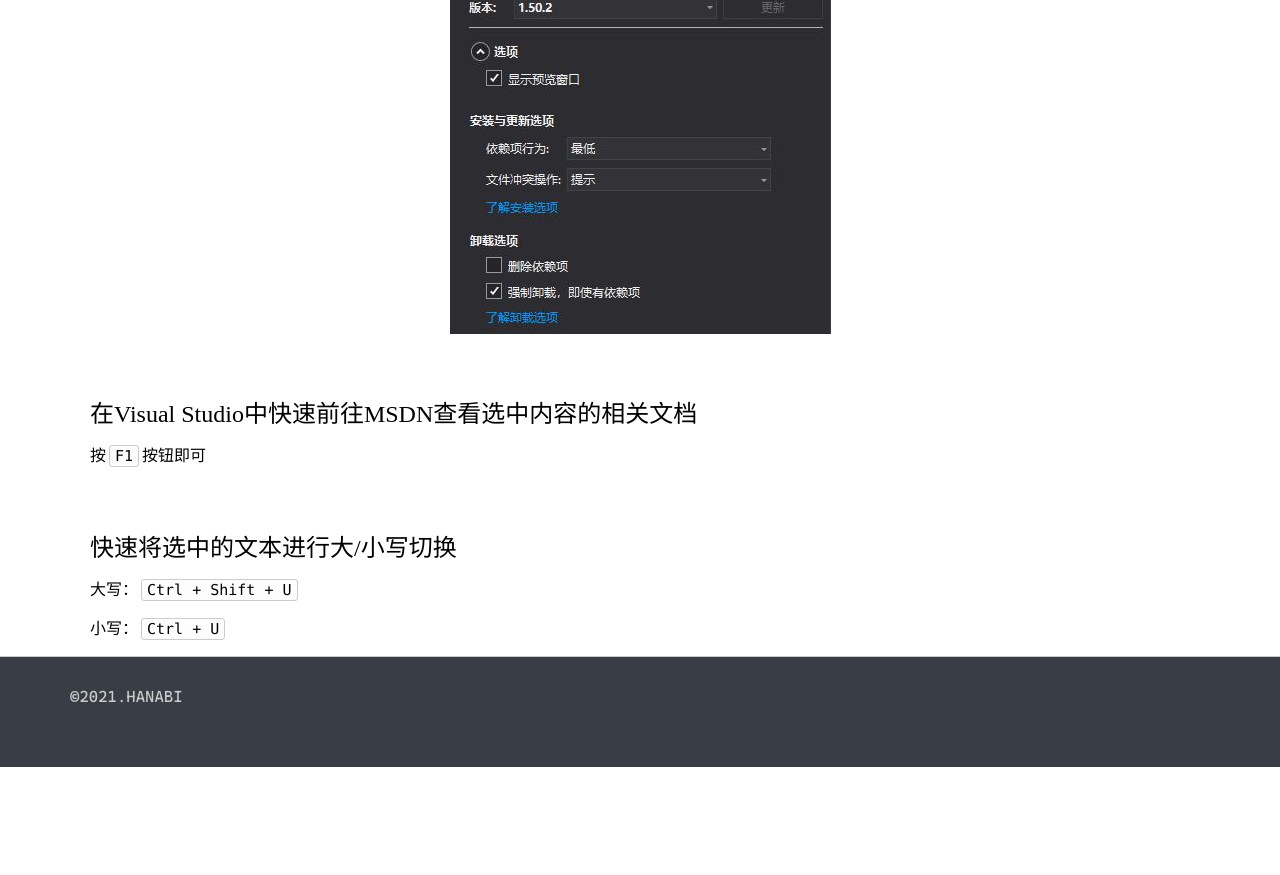
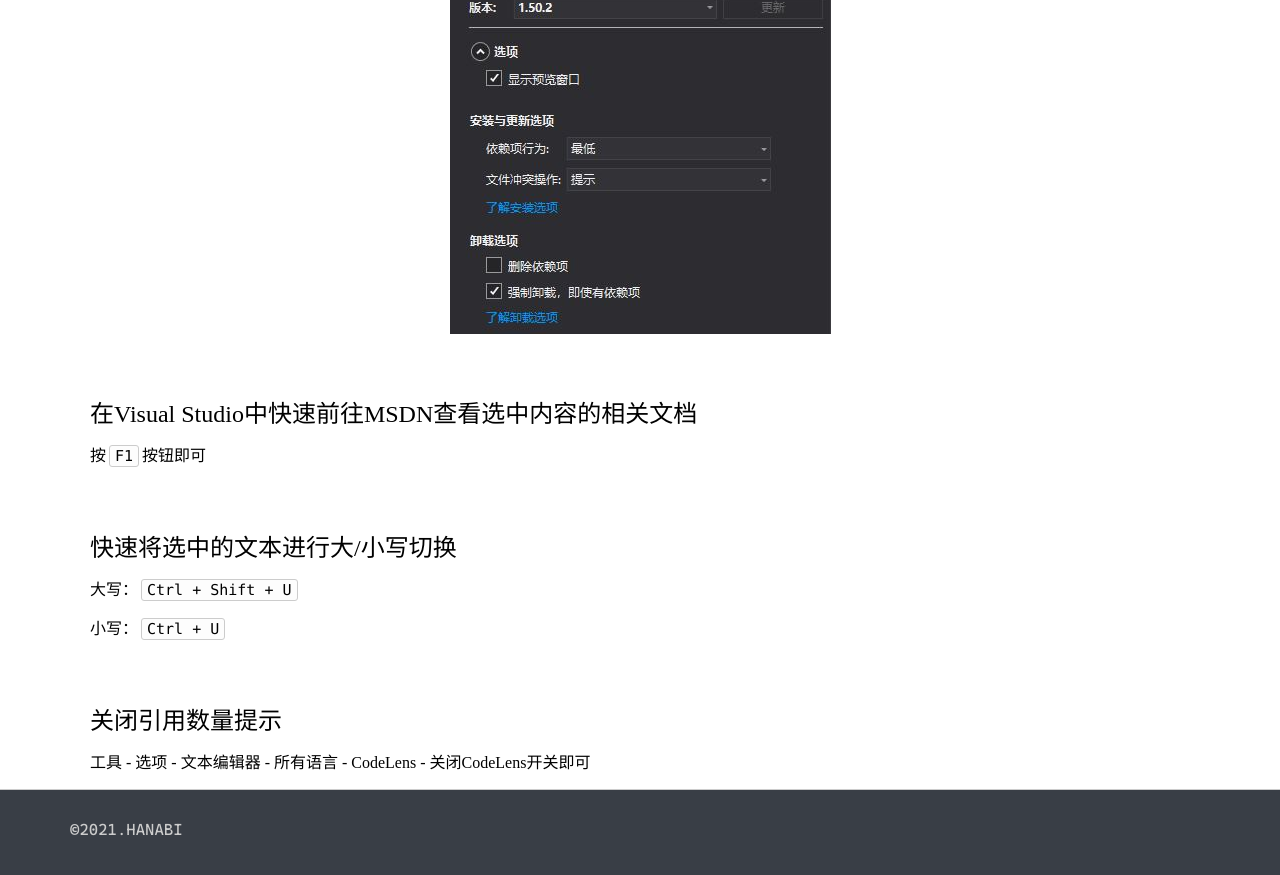
Before and after one commit to KamenRiderKuuga/kamenriderkuuga.github.io, a Jekyll site: the page built from _posts/2020-05-30-VS-1.md, in a window 1280 px wide and 900 px high, scrolled down 4694 px. Shown: the top 875 px of the window. Built offline with Jekyll 4.4.1, drawn with Linux system fonts in a browser that asks for light colours; before the commit the page ends 5461 px from its top, so only the background shows below that.

Commit message:
feat: 增加如何关闭CodeLens的备忘

```diff
--- a/_posts/2020-05-30-VS-1.md
+++ b/_posts/2020-05-30-VS-1.md
@@ -95,3 +95,8 @@ dotnet dev-certs https --trust
 大写：`Ctrl + Shift + U`
 
 小写：`Ctrl + U`
+
+
+## 关闭引用数量提示
+
+工具 - 选项 - 文本编辑器 - 所有语言 - CodeLens - 关闭CodeLens开关即可
```
